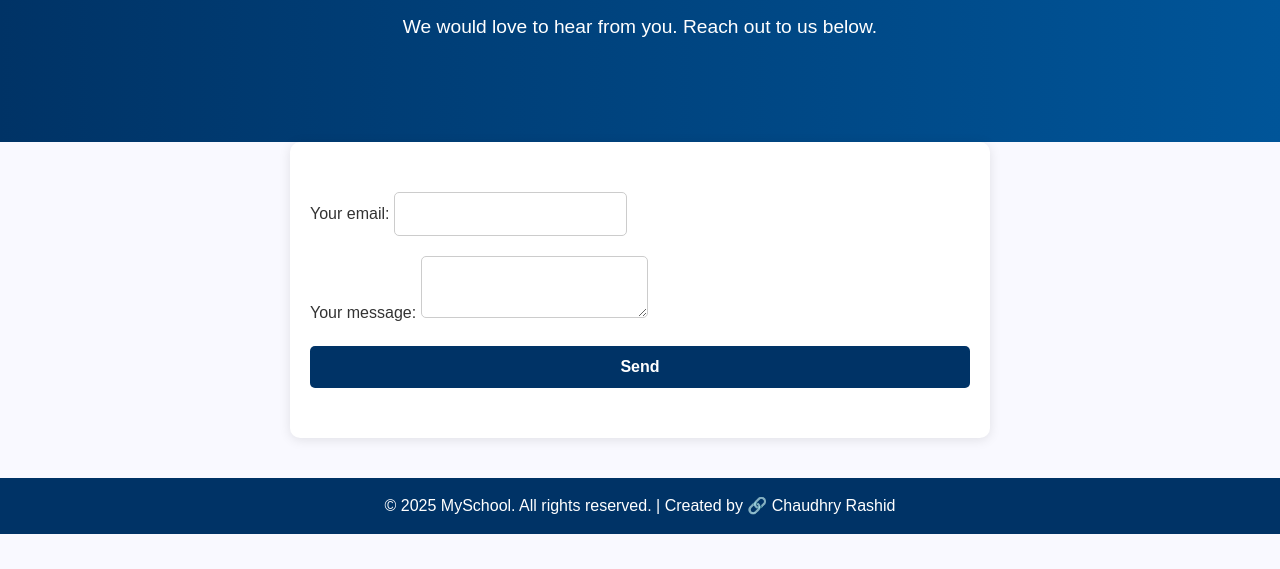
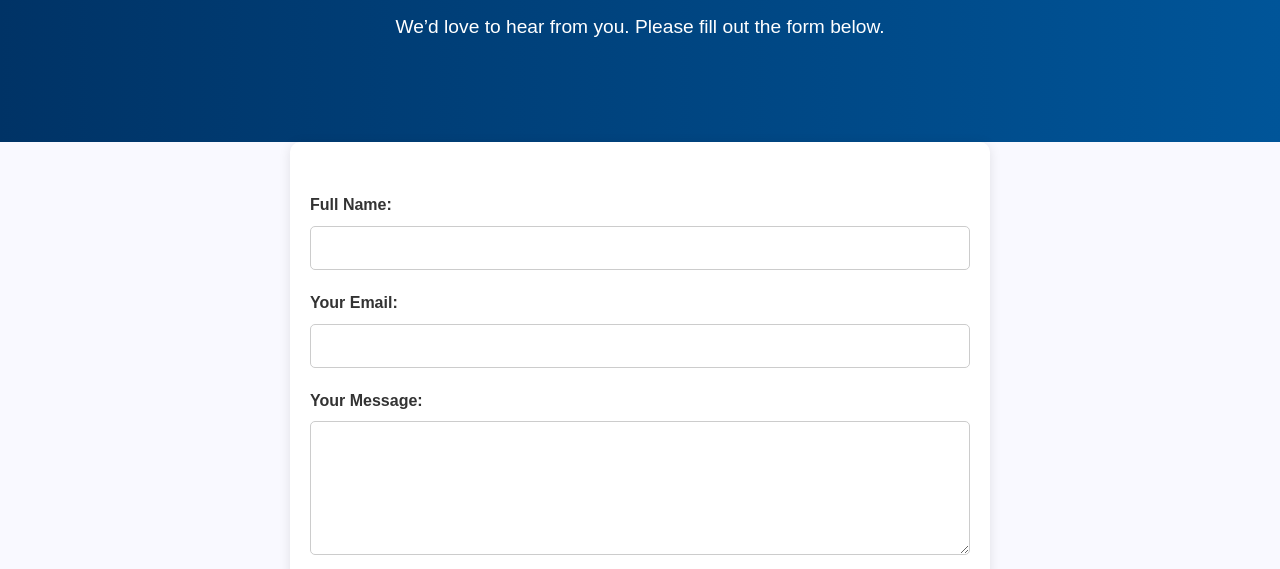
Before and after one commit to Rohail2008/school, a plain HTML site: page contact.html in a window 1280 px wide. Shown: the part 231-800 px from the top of the page. Drawn offline with Linux system fonts and the light colour scheme.

Commit message:
Update contact.html

```diff
--- a/contact.html
+++ b/contact.html
@@ -23,27 +23,35 @@
   <section class="hero">
     <div class="hero-text">
       <h1>Contact Us</h1>
-      <p>We would love to hear from you. Reach out to us below.</p>
+      <p>We’d love to hear from you. Please fill out the form below.</p>
     </div>
   </section>
 
   <section class="form-section">
-    <!-- Formspree form -->
     <form class="contact-form" action="https://formspree.io/f/xvgaaolb" method="POST">
-      <label>Your email:
-        <input type="email" name="email" required />
-      </label>
-      <label>Your message:
-        <textarea name="message" required></textarea>
-      </label>
-      <button type="submit">Send</button>
+      <div class="form-group">
+        <label for="first-name">Full Name:</label>
+        <input type="text" id="first-name" name="first-name" required />
+      </div>
+      <div class="form-group">
+        <label for="email">Your Email:</label>
+        <input type="email" id="email" name="email" required />
+      </div>
+      <div class="form-group">
+        <label for="message">Your Message:</label>
+        <textarea id="message" name="message" rows="6" required></textarea>
+      </div>
+      <button type="submit">Send Message</button>
     </form>
   </section>
 
-
   <footer>
-  <p>&copy; 2025 MySchool. All rights reserved. | Created by <a href="https://chrohail.org" target="_blank" title="Visit Chaudhry Rashid's website"><span class="emoji">🔗</span> Chaudhry Rashid</a></p>
-</footer>
+    <p>&copy; 2025 MySchool. All rights reserved. | Created by
+      <a href="https://chrohail.org" target="_blank" title="Visit Chaudhry Rashid's website">
+        <span class="emoji">🔗</span> Chaudhry Rashid
+      </a>
+    </p>
+  </footer>
 
   <script src="script.js"></script>
 </body>
```
